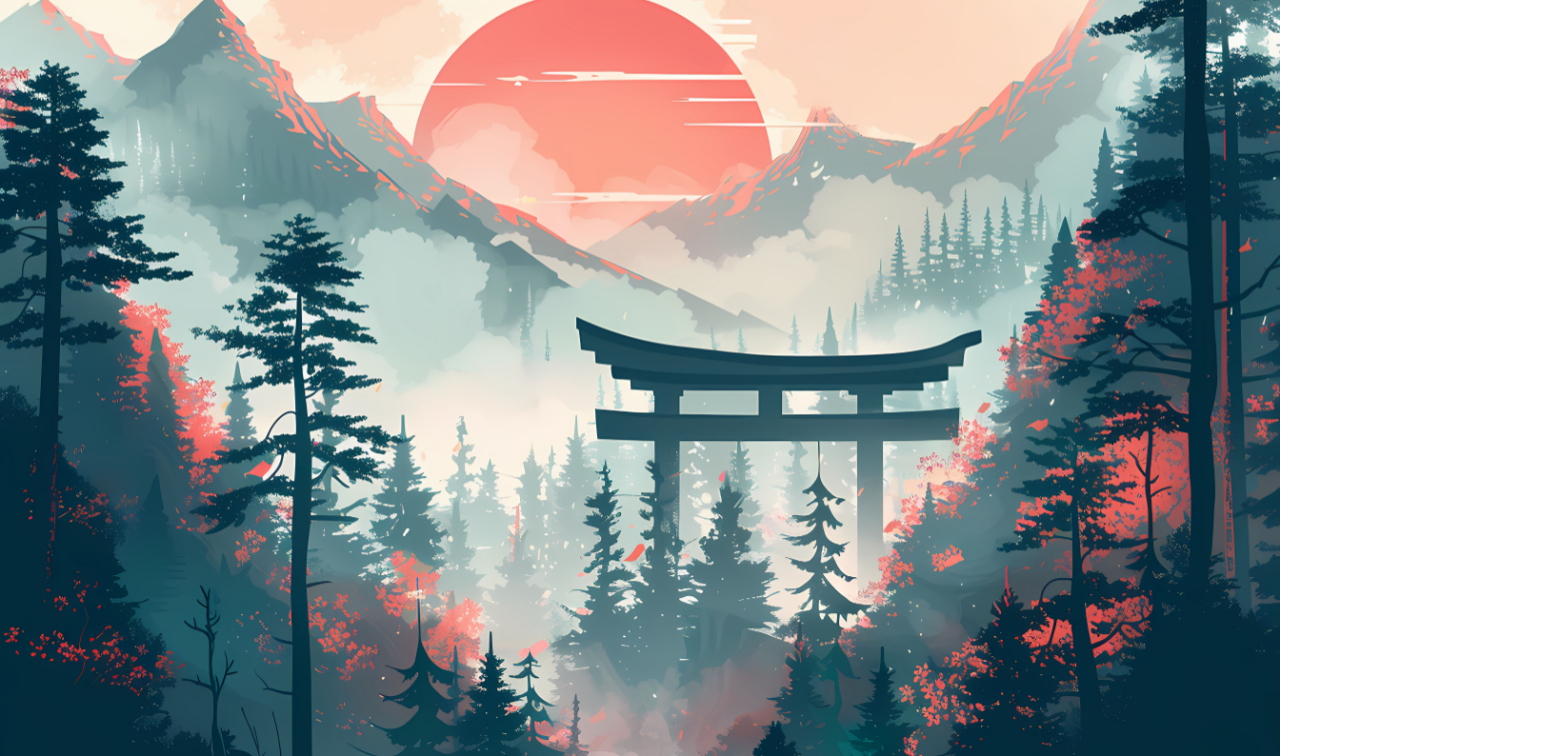
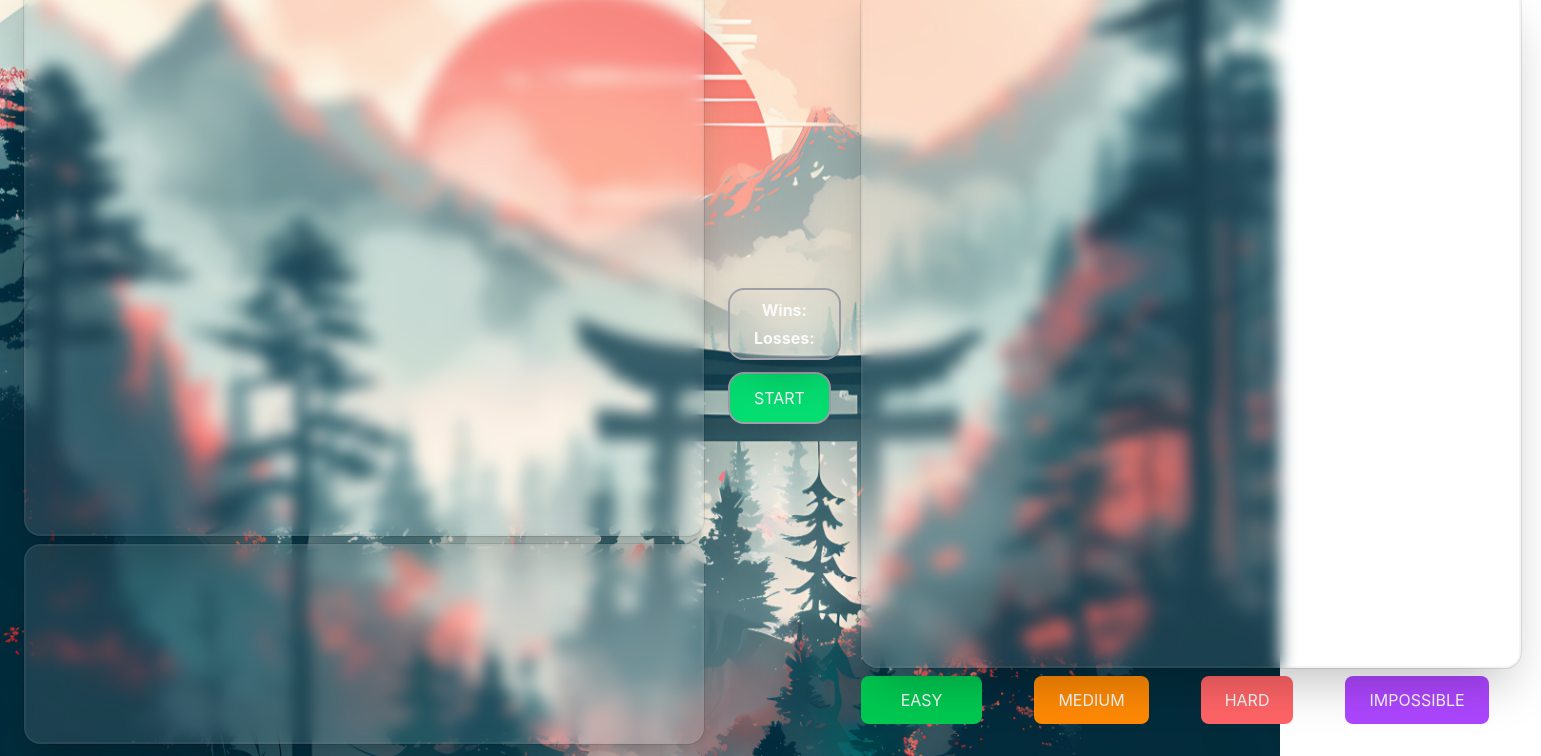
Before and after one commit to BrackListed/Gacha-game, a React (Vite) app: page /Duels in a window 1280 px wide. Shown: the part 44-800 px from the top of the page, 1541 px wide, since content can reach past the window. Built offline with nearby package versions, Linux system fonts and the light colour scheme.

Commit message:
Finished the design of the duels page.

```diff
--- a/src/Pages/Duels.tsx
+++ b/src/Pages/Duels.tsx
@@ -11,6 +11,31 @@ type DuelProps = {
 
 export function Duels({characters}: DuelProps) {
     return(
-        <div id ="body" className="bg-[url('/Background/Duels.jpg')] w-screen h-screen bg-no-repeat bg-center bg-cover bg-fixed flex flex-col items-center"></div>
+        <div id ="body" className="bg-[url('/Background/Duels.jpg')] w-screen h-screen bg-no-repeat bg-center bg-cover bg-fixed flex items-center">
+            <div id = "player-actions" className="flex flex-col px-6">
+                <div id = "chosen-character-container" className=" ring-black/10 ring-1 bg-white/10 backdrop-blur-sm shadow-2xl px-3 py-6 halo min-w-170 w-fit min-h-140 my-2 h-fit flex flex-col gap-2 items-center border-2 border-zinc-400/10 rounded-2xl"></div>
+                <div id = "choose-characters-here" className=" ring-black/10 ring-1 bg-white/10 backdrop-blur-sm shadow-2xl px-3 py-6 halo min-w-170 w-fit min-h-50 h-fit flex flex-col gap-2 items-center border-2 border-zinc-400/10 rounded-2xl"></div>
+            </div>
+
+            <div id = "center" className="flex flex-col gap-3">
+                <div className="flex backdrop-blur-lg rounded-2xl border-2 flex-col gap-1 border-zinc-400 shadow-2xl w-fit px-6 py-2 font-bold text-center justify-center">
+                    <p>Wins: </p>
+                    <p>Losses: </p>
+                </div>
+                <button className="flex bg-green-400 rounded-2xl border-2 flex-col gap-1 border-zinc-400 shadow-2xl w-fit px-6 py-3 h-fit text-center justify-center hover:cursor-pointer hover:bg-green-500 hover:px-7 hover:py-4 hover:scale-105 transition-all">START</button>
+            </div>
+
+            <div id = "bot-actions-and-difficulty" className="flex flex-col gap-2">
+                <div id = "bot-character-container" className=" ring-black/10 ring-1 bg-white/10 backdrop-blur-sm shadow-2xl px-3 py-6 halo min-w-165 w-fit min-h-170 mx-5 h-fit flex flex-col gap-2 items-center border-2 border-zinc-400/10 rounded-2xl"></div>
+                <div id = "difficulties" className="w-165 h-fit gap-3 flex justify-evenly">
+                    <button className="flex-1 mx-5 rounded-lg hover: cursor-pointer py-3 px-10 text-center bg-green-500 hover:bg-green-600 hover:scale-105 transition-all h-fit w-fit">EASY</button>
+                    <button className="flex-1 mx-5 rounded-lg hover: cursor-pointer py-3 px-6 bg-orange-400 hover:brightness-90 hover:scale-105 transition-all h-fit w-fit">MEDIUM</button>
+                    <button className="flex-1 mx-5 rounded-lg hover: cursor-pointer py-3 px-6 bg-red-400 hover:brightness-90 hover:scale-105 transition-all h-fit w-fit">HARD</button>
+                    <button className="flex-1 mx-5 rounded-lg hover: cursor-pointer py-3 px-6 bg-purple-500 hover:brightness-90 hover:scale-105 transition-all h-fit w-fit">IMPOSSIBLE</button>
+                </div>
+            </div>
+
+
+        </div>
     )
 }
--- a/src/Pages/Storage.tsx
+++ b/src/Pages/Storage.tsx
@@ -13,7 +13,6 @@ type StorageProps = {
 
 
 export function Storage({characters, setCharacter}: StorageProps) {
-    console.log(characters)
     return(
         <div id = "body" className="bg-[url('/Background/Storage.jpg')] w-screen h-screen bg-no-repeat bg-center bg-cover bg-fixed flex flex-col items-center">
         <div id = "Storage-container" className="bg-slate-800 border-zinc-800 border-4 w-380 flex min-h-fit my-3 rounded-lg px-5 py-3">
@@ -26,7 +25,7 @@ export function Storage({characters, setCharacter}: StorageProps) {
                             <button onClick = {() => removeCharacter(character.id, characters, setCharacter)}className="flex bg-red-600 border-2 border-zinc-900 text-zinc-900 h-fit p-2 text-2xl hover:cursor-pointer transition-all hover:scale-105 hover:bg-red-800">×</button>
                         </div>
                         <img src = {character.img} alt = "image of character" className="object-contain h-42"></img>
-                        <div id = "Stats" className="flex backdrop-blur-lg rounded-2xl border-2 flex-col gap-1 border-zinc-400 shadow-2xl w-42 text-center justify-center">
+                        <div id = "Stats" className="mx-5 rounded-lg flex backdrop-blur-lg rounded-2xl border-2 flex-col gap-1 border-zinc-400 shadow-2xl w-42 text-center justify-center">
                             <p>Atk: {character.Atk}</p>
                             <p>Def: {character.Def}</p>
                         </div>
```
